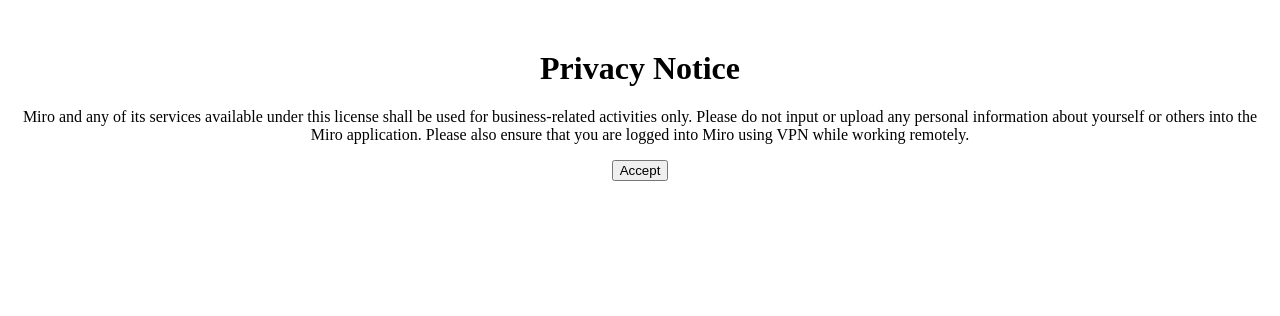
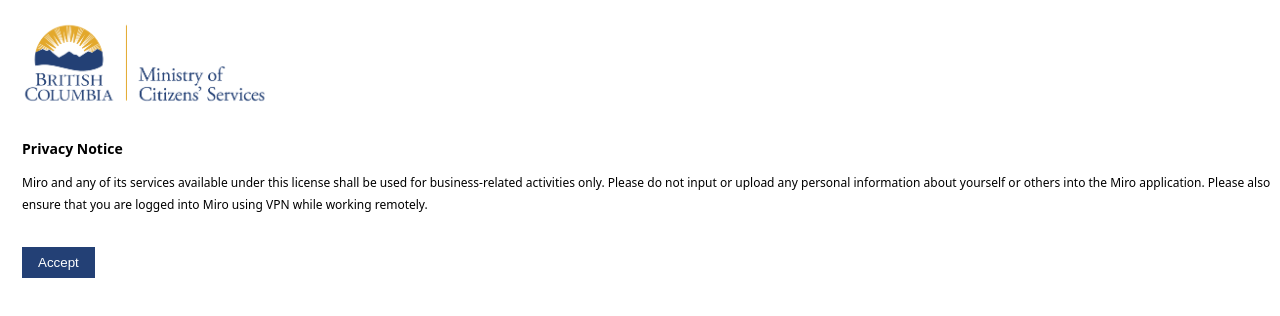
Before and after one commit to bcgov/citz-imb-saas-integrations, a website: page miro/src/modal/modal.html in a window 1280 px wide. Drawn offline with Linux system fonts and the light colour scheme; a web font is replaced by a local one.

Commit message:
update look and feel

```diff
--- a/miro/src/modal/modal.html
+++ b/miro/src/modal/modal.html
@@ -3,21 +3,51 @@
   <head>
     <script src="https://miro.com/app/static/sdk/v2/miro.js"></script>
     <style>
+      @font-face {
+        font-family: 'BC Sans';
+        src: url(./fonts/2023_01_01_BCSans-Regular_2f.ttf);
+      }
       body {
-        text-align: center;
-        margin-top: 50px;
+        font-family: 'BC Sans', 'Noto Sans', 'Verdana', 'Arial', 'sans-serif';
+        font-size: 12px;
+        margin: 0;
+      }
+      .flex-container {
+        display: flex;
+        flex-direction: column;
+        align-items: flex-start;
+        height: 100vh;
+      }
+      .content {
+        margin-left: 22px;
+      }
+      .content p {
+        line-height: 1.8;
+      }
+      #close {
+        background-color: #234075;
+        color: white;
+        border: none;
+        margin-top: 20px;
+        padding: 8px 16px;
+        cursor: pointer;
       }
     </style>
   </head>
   <body>
-    <h1>Privacy Notice</h1>
-    <p>
-      Miro and any of its services available under this license shall be used for business-related
-      activities only. Please do not input or upload any personal information about yourself or
-      others into the Miro application. Please also ensure that you are logged into Miro using VPN
-      while working remotely.
-    </p>
-    <button id="close">Accept</button>
+    <div class="flex-container">
+      <img src="./images/BC_CITZ_H_RGB_pos.png" alt="Citizens' Services logo" style="height: 125px" />
+      <div class="content">
+        <h3>Privacy Notice</h3>
+        <p>
+          Miro and any of its services available under this license shall be used for
+          business-related activities only. Please do not input or upload any personal information
+          about yourself or others into the Miro application. Please also ensure that you are logged
+          into Miro using VPN while working remotely.
+        </p>
+        <button id="close">Accept</button>
+      </div>
+    </div>
     <script>
       function close() {
         miro.board.ui.closeModal();
```
Also changed, not shown: miro/src/modal/images/BC_CITZ_H_RGB_pos.png (added), 1 other file.
